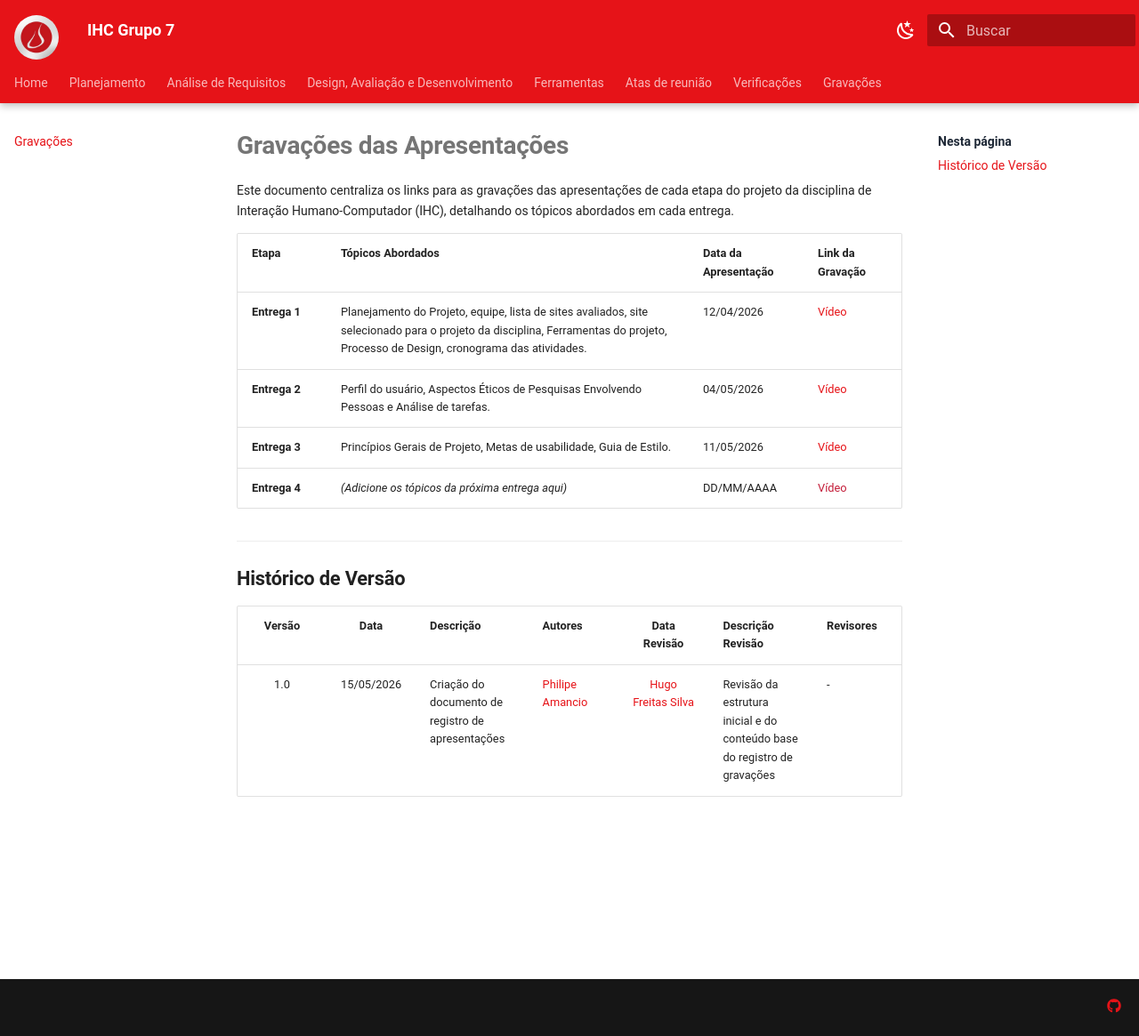
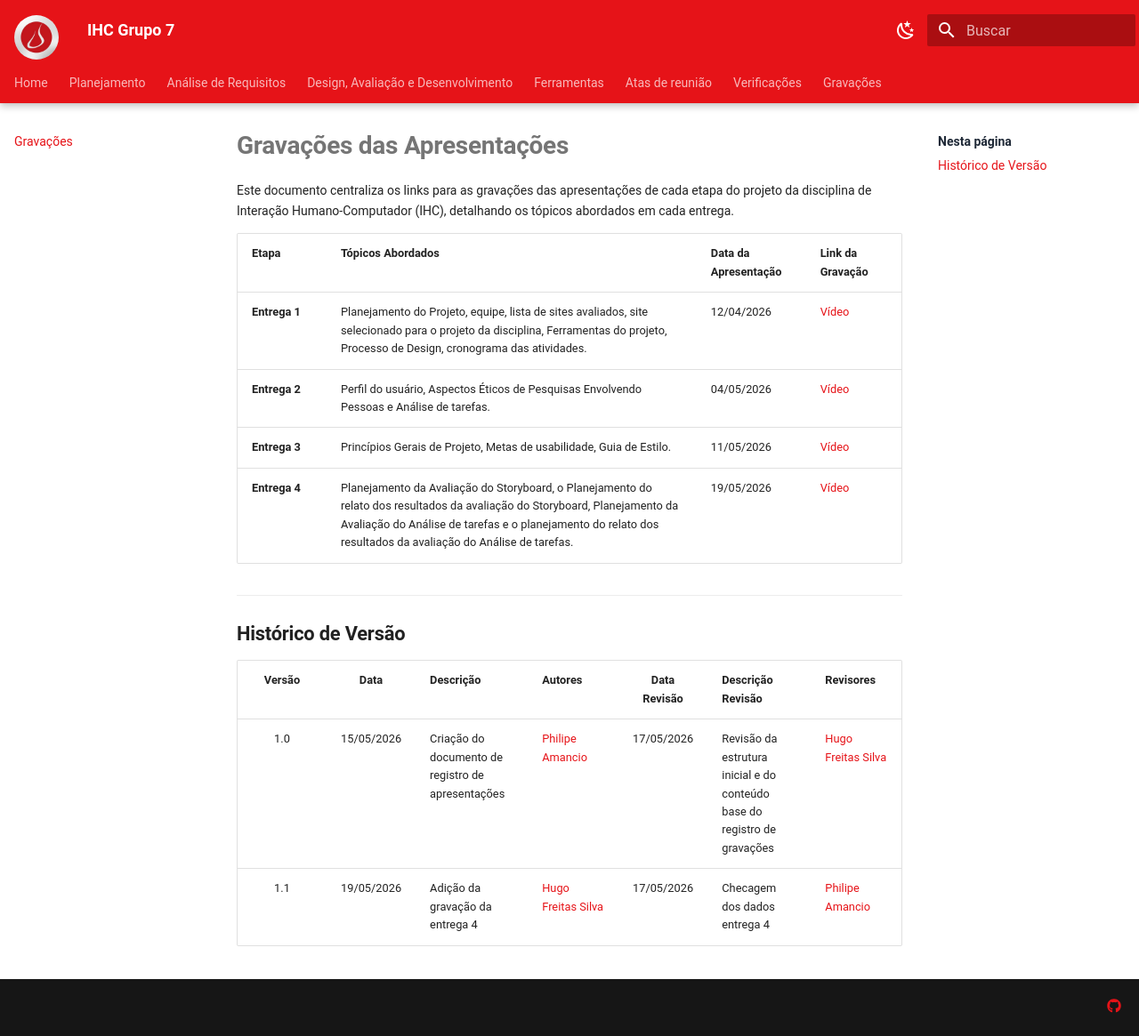
Before and after one commit to Interacao-Humano-Computador/2026.1-Grupo07, an MkDocs documentation site: the page built from docs/gravacoes.md, in a window 1280 px wide and 1165 px high. Shown: the whole window at 89% size. Built offline with MkDocs 1.6.1 and Material for MkDocs 9.7.7, drawn with Linux system fonts in a browser that asks for light colours.

```diff
--- a/docs/gravacoes.md
+++ b/docs/gravacoes.md
@@ -7,7 +7,7 @@
 | **Entrega 1** | Planejamento do Projeto, equipe, lista de sites avaliados, site selecionado para o projeto da disciplina, Ferramentas do projeto, Processo de Design, cronograma das atividades. | 12/04/2026 | [ Vídeo](https://www.youtube.com/watch?v=9zEJGohv-KQ) |
 | **Entrega 2** | Perfil do usuário, Aspectos Éticos de Pesquisas Envolvendo Pessoas e Análise de tarefas. | 04/05/2026 | [Vídeo](https://youtu.be/So1_38j6j2I) |
 | **Entrega 3** | Princípios Gerais de Projeto, Metas de usabilidade, Guia de Estilo.  | 11/05/2026 | [Vídeo](https://youtu.be/Ctijk0oHOZc) |
-| **Entrega 4** | *(Adicione os tópicos da próxima entrega aqui)* | DD/MM/AAAA | [Vídeo]() |
+| **Entrega 4** | Planejamento da Avaliação  do Storyboard, o Planejamento do relato dos resultados da avaliação do Storyboard, Planejamento da Avaliação  do Análise de tarefas e o planejamento do relato dos resultados da avaliação do Análise de tarefas. | 19/05/2026 | [Vídeo](https://www.youtube.com/watch?v=D_tcsPvoBX0) |
 
 
 ---
@@ -16,4 +16,5 @@
 
 | Versão | Data | Descrição | Autores | Data Revisão | Descrição Revisão | Revisores |
 | :---: | :---: | :--- | :--- | :---: | :--- | :--- |
-| 1.0 | 15/05/2026 | Criação do documento de registro de apresentações | [Philipe Amancio](https://github.com/Phill-Chill) | [Hugo Freitas Silva](https://github.com/HugoFreitass) | Revisão da estrutura inicial e do conteúdo base do registro de gravações | - |
+| 1.0 | 15/05/2026 | Criação do documento de registro de apresentações | [Philipe Amancio](https://github.com/Phill-Chill) | 17/05/2026 | Revisão da estrutura inicial e do conteúdo base do registro de gravações |  [Hugo Freitas Silva](https://github.com/HugoFreitass) |
+| 1.1 | 19/05/2026 | Adição da gravação da entrega 4 | [Hugo Freitas Silva](https://github.com/HugoFreitass) | 17/05/2026 | Checagem dos dados entrega 4 | [Philipe Amancio](https://github.com/Phill-Chill) |
--- a/mkdocs.yml
+++ b/mkdocs.yml
@@ -87,6 +87,7 @@
           - Entrega 01 - Grupo 08: verificacoes/verificacaoE1G8.md
           - Entrega 02 - Grupo 01: verificacoes/verificacaoE2G1.md
           - Entrega 03 - Grupo 01: verificacoes/verificacaoE3G1.md
+          - Entrega 04 - Grupo 06: verificacoes/verificacaoE4G6.md
   - Gravações: gravacoes.md
 
 plugins:
```
Also changed, not shown: docs/verificacoes/verificacaoE4G6.md (added, +27 -0 lines).
